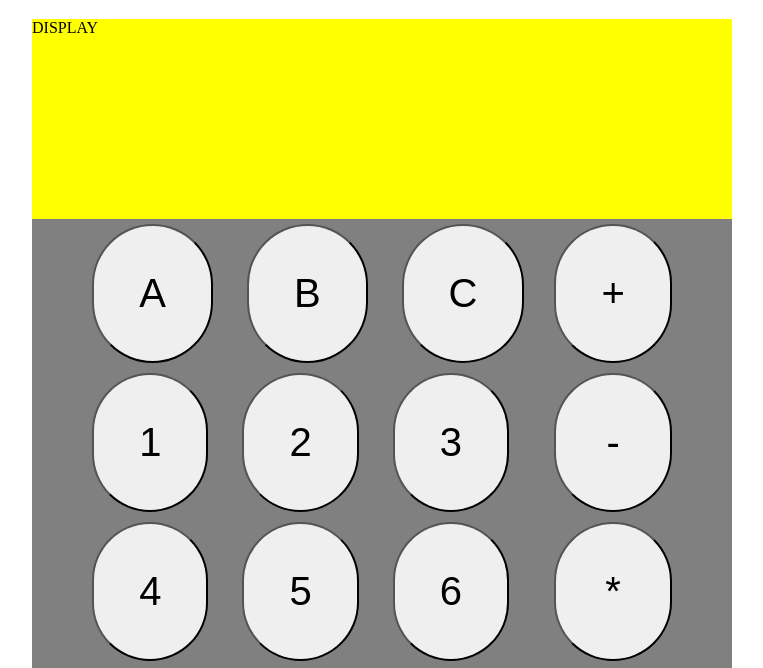
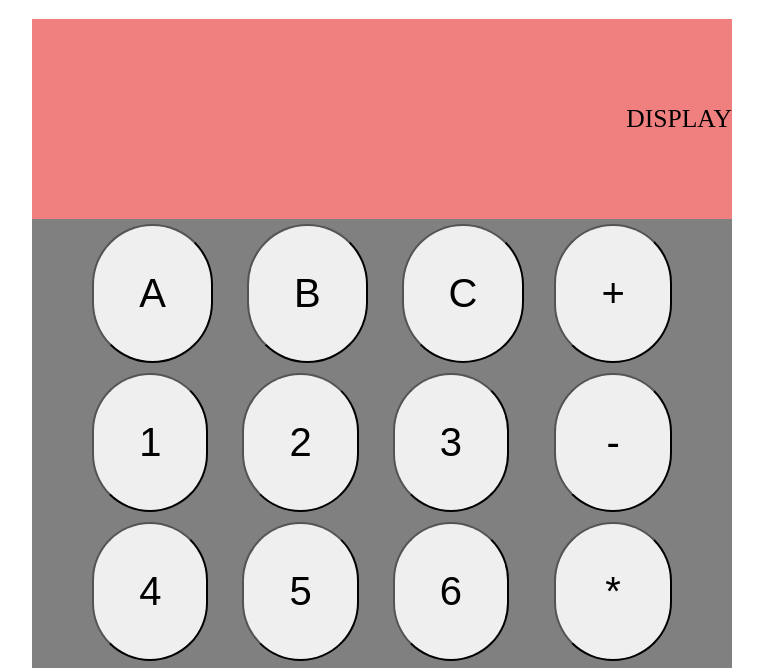
Before and after one commit to PhilipTimofeyev/calculator, a plain HTML site: page index.html in a window 1280 px wide. Shown: the part 61-729 px from the top of the page, without its empty margins (258-1021 px from the left). Drawn offline with Linux system fonts and the light colour scheme.

Commit message:
Update display CSS

```diff
--- a/style.css
+++ b/style.css
@@ -18,9 +18,15 @@ h1 {
 }
 
 .display {
-	background: yellow;
+	background: lightcoral;
+	display: flex;
+	align-items: center;
+	justify-content: flex-end;
 	width: 100%;
 	height: 20%;
+	font-size: 2vw;
+/*	margin: 0px 40px;*/
+
 }
 
 .main-container {
@@ -37,9 +43,7 @@ h1 {
 
 button {
 	font-size: 40px;
-/*	border: 2px solid black;*/
-	border-radius: 2000px;
-/*	width: 10px;*/
+	border-radius: 100px;
 	padding: 45px;
 	margin: 5px 15px;
 }
```
